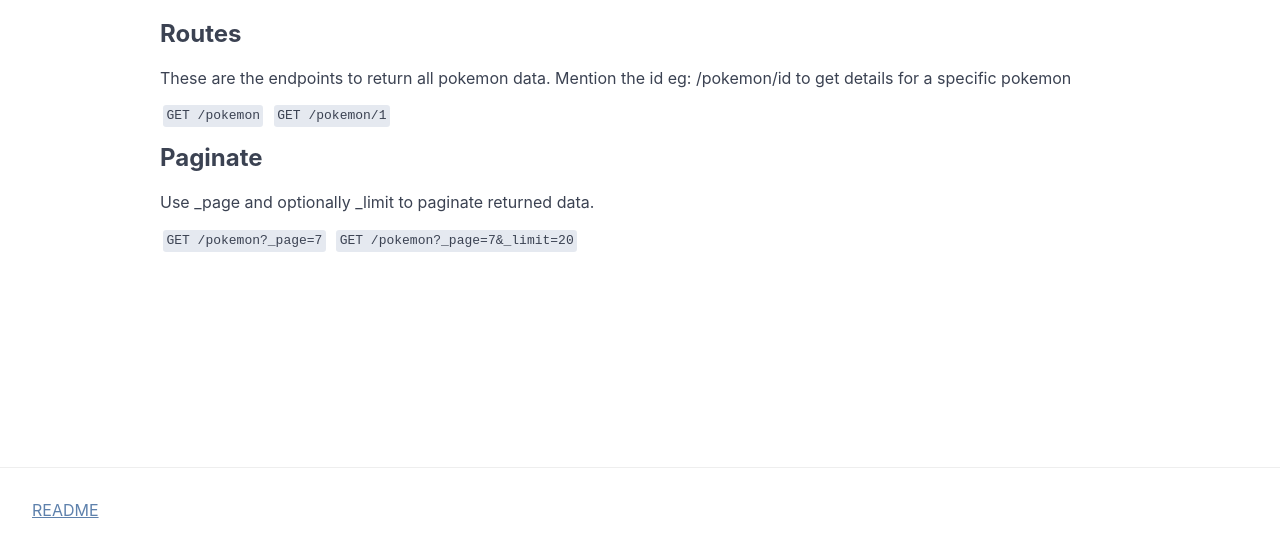
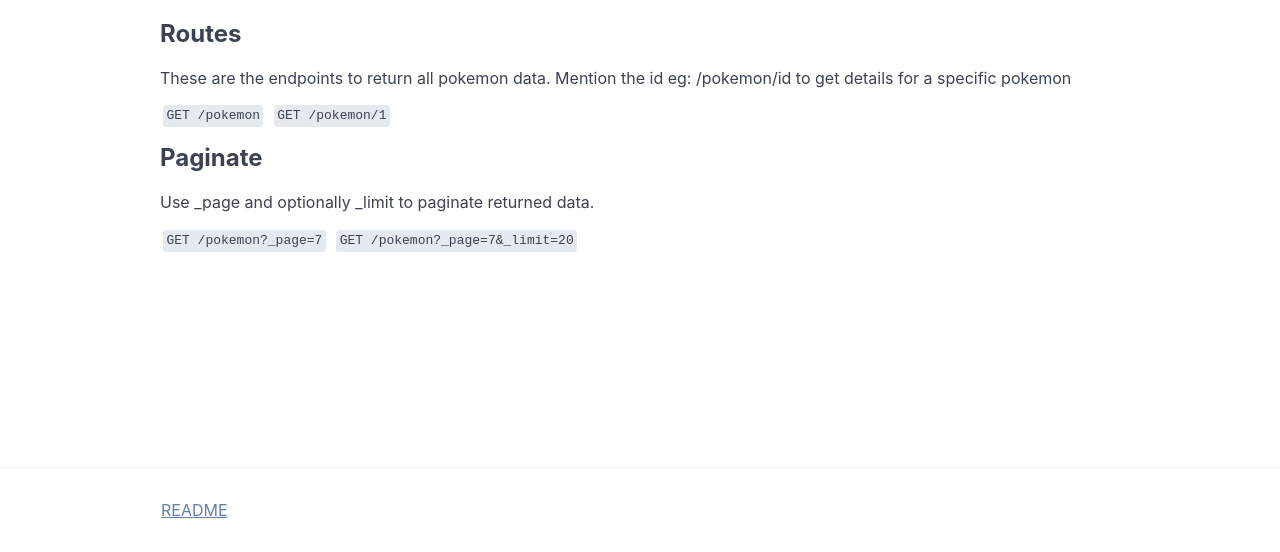
Before and after one commit to balub/pokemon-mock-api, a website: page public/index.html in a window 1280 px wide. Shown: the part 248-800 px from the top of the page. Drawn offline with Linux system fonts and the light colour scheme; no server answers.

Commit message:
changed styling4

```diff
--- a/public/style.css
+++ b/public/style.css
@@ -65,7 +65,7 @@ footer {
 }
 
 footer p {
-  margin-left:16px;
+  margin-left:145px;
 }
 
 h1 {
```
